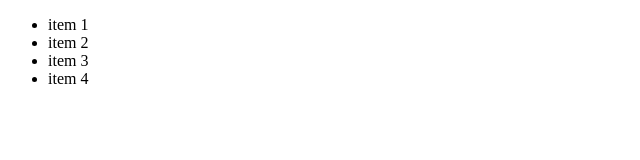
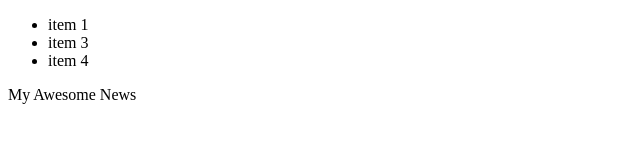
Before and after one commit to IskandarArba/GitHubTest2, a plain HTML site: page index.html in a window 1280 px wide. Shown: the whole page, without its empty margins (0-640 px from the left). Drawn offline with Linux system fonts and the light colour scheme.

Commit message:
added news module

```diff
--- a/index.html
+++ b/index.html
@@ -7,10 +7,15 @@
 	<module-one>
 		<ul>
 			<li>item 1</li>
-			<li>item 2</li>
 			<li>item 3</li>
 			<li>item 4</li>
 		</ul>
 	</module-one>
+
+	<module-two>
+		<div>
+			My Awesome News
+		</div>
+	</module-two>
 </body>
 </html>
```
